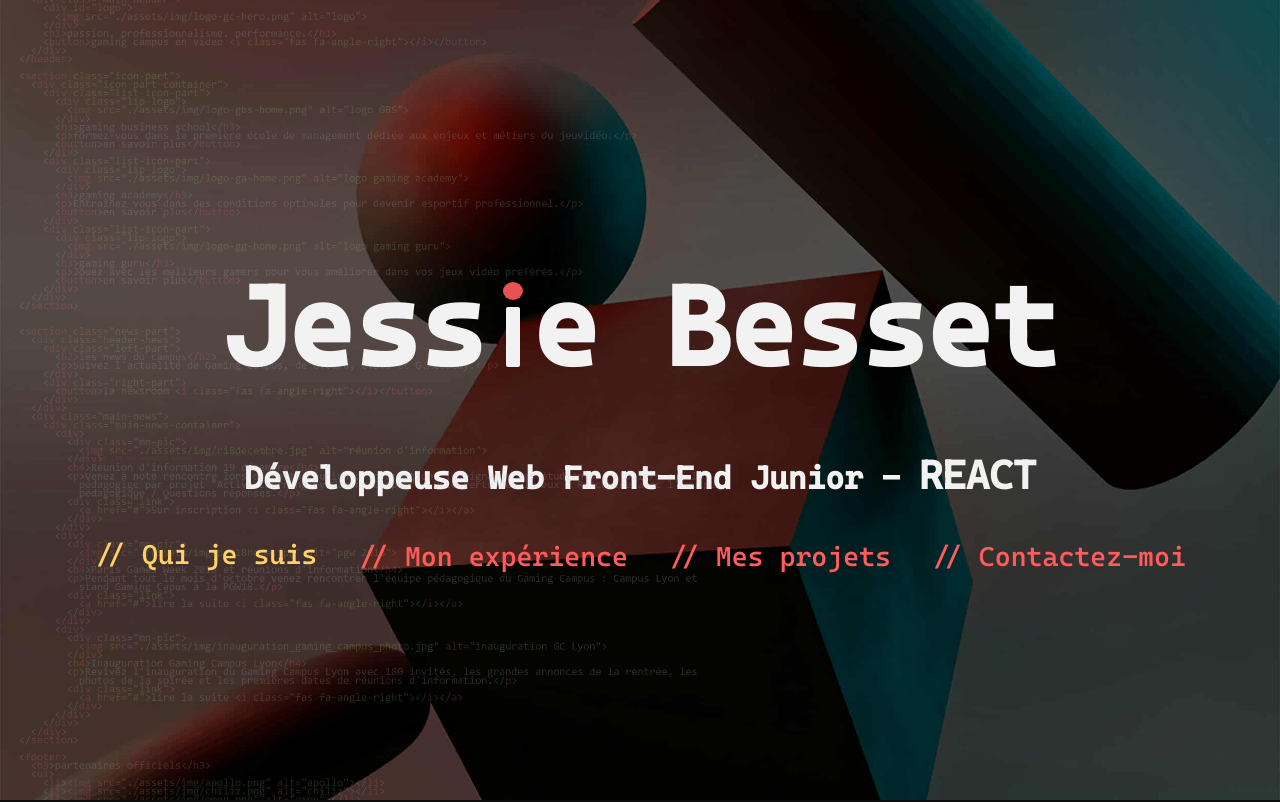
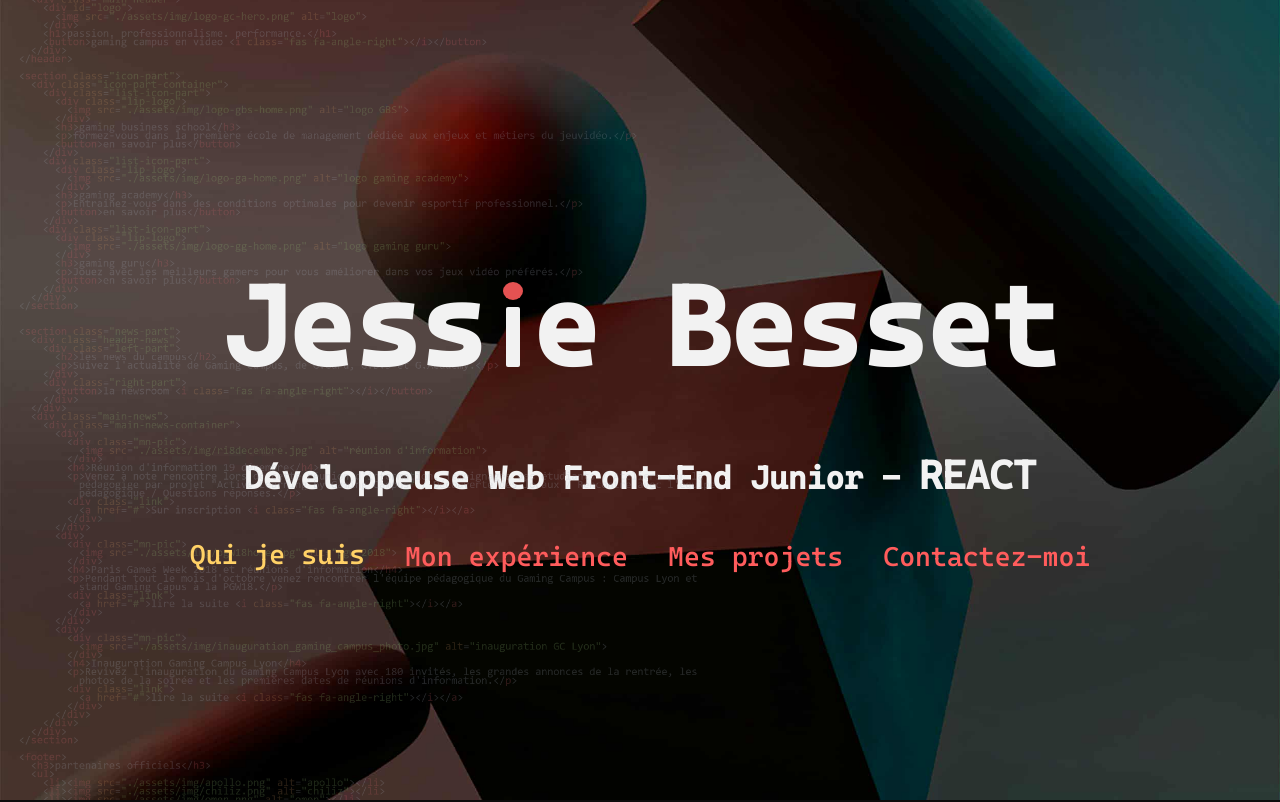
Before and after one commit to JessieTLR/Portfolio-Junior, a React (Create React App) app in the folder src/: page / in a window 1280 px wide. Shown: the top 802 px of the page. Built offline with nearby package versions, Linux system fonts and the light colour scheme; the HTML template or start-up script is replaced by a standard one.

Commit message:
navbar ok + lien react movie

```diff
--- a/src/Components/NavBar.js
+++ b/src/Components/NavBar.js
@@ -16,25 +16,25 @@ const NavBar = ({
           className={`navli ${activeSection === "home" ? "active" : ""}`}
           onClick={scrollToHome}
         >
-          <span>//</span> Qui je suis
+          Qui je suis
         </li>
         <li
           className={`navli ${activeSection === "about" ? "active" : ""}`}
           onClick={scrollToAbout}
         >
-          <span>//</span> Mon expérience
+          Mon expérience
         </li>
         <li
           className={`navli ${activeSection === "projects" ? "active" : ""}`}
           onClick={scrollToProjects}
         >
-          <span>//</span> Mes projets
+          Mes projets
         </li>
         <li
           className={`navli ${activeSection === "contact" ? "active" : ""}`}
           onClick={scrollToContact}
         >
-          <span>//</span> Contactez-moi
+          Contactez-moi
         </li>
       </ul>
     </nav>
--- a/src/Pages/Projects.js
+++ b/src/Pages/Projects.js
@@ -14,7 +14,6 @@ const projects = [
       "Un site vitrine d'expérimentations JavaScript : logique, DOM et manipulations diverses.",
     techs: ["HTML", "SASS", "JavaScript"],
     github: "https://github.com/JessieTLR/mini-lab-JS",
-    demo: "?",
   },
   {
     title: "React Movie (API)",
@@ -23,7 +22,7 @@ const projects = [
       "Application React consommant une API de films pour afficher les dernières sorties, les favoris, les détails des fiches et mettre en favoris.",
     techs: ["React", "API REST", "SASS"],
     github: "https://github.com/JessieTLR/React-Movie-app",
-    demo: "?",
+    demo: "https://movieapp-jessieb.netlify.app/",
   },
   {
     title: "The Resto",
--- a/src/package.json
+++ b/src/package.json
@@ -19,7 +19,8 @@
     "start": "react-scripts start",
     "build": "react-scripts build",
     "test": "react-scripts test",
-    "eject": "react-scripts eject"
+    "eject": "react-scripts eject",
+    "build": "ESLINT_NO_DEV_ERRORS=true react-scripts build"
   },
 
   "engines": {
```
